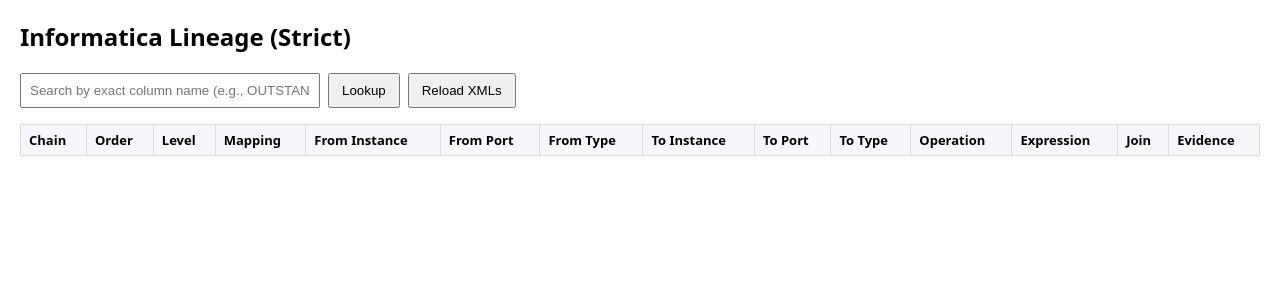
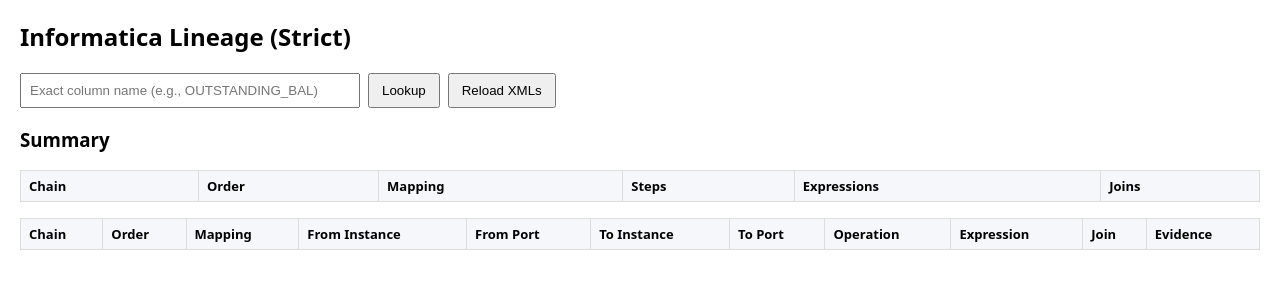
Before and after one commit to rad0908/infa-lineage, a Flask app: page / in a window 1280 px wide. Shown: the top 300 px of the page. Run offline with Flask 3, Linux system fonts and the light colour scheme; lists and menus that the app fills with data are empty.

Commit message:
adding summary in UI

```diff
--- a/app.py
+++ b/app.py
@@ -14,7 +14,6 @@
 MAPPINGS_DIR = Path(_env_dir) if _env_dir and _env_dir.strip() else Path(__file__).resolve().parent / "samples"
 
 app = Flask(__name__)
-
 
 def _xml_files_in_dir(root: Path):
     if not root.exists():
@@ -136,5 +135,61 @@
     return {"count": len(rows), "sample": rows[:100]}
 
 
+@app.route("/api/summary")
+def summary():
+    """
+    Build a deterministic summary from upstream_lineage_multi:
+    One row per (chain_id, mapping) in chain order.
+    """
+    from lineage import upstream_lineage_multi
+
+    field = request.args.get("field", "")
+    rows = upstream_lineage_multi(field)
+
+    # Group by (chain_id, mapping) and keep first step order
+    chains = {}
+    for r in sorted(rows, key=lambda x: (x.get("chain_id", 1), x.get("step_no", 0))):
+        cid = r.get("chain_id", 1)
+        mp  = r.get("mapping", "")
+        ch  = chains.setdefault(cid, {})
+        itm = ch.setdefault(mp, {
+            "chain_id": cid,
+            "mapping": mp,
+            "first_step": r.get("step_no", 0),
+            "steps": 0,
+            "exprs": set(),
+            "joins": set(),
+        })
+        itm["steps"] += 1
+        if r.get("expression"):
+            itm["exprs"].add(r["expression"])
+        if r.get("join_condition"):
+            itm["joins"].add(r["join_condition"])
+
+    # Flatten to table rows in chain order
+    summary_rows = []
+    for cid, maps in chains.items():
+        items = list(maps.values())
+        items.sort(key=lambda x: x["first_step"])
+        seq = 0
+        for it in items:
+            seq += 1
+            summary_rows.append({
+                "chain_id": cid,
+                "seq": seq,                            # mapping order within the chain
+                "mapping": it["mapping"],
+                "steps": it["steps"],
+                "expr_count": len(it["exprs"]),
+                "join_count": len(it["joins"]),
+                "expr_examples": list(it["exprs"])[:2],   # show a couple inline; expand in UI if needed
+                "join_examples": list(it["joins"])[:1],
+            })
+
+    return jsonify({
+        "total_rows": len(rows),
+        "summary_rows": summary_rows
+    })
+
+
 if __name__ == "__main__":
     app.run(debug=True, port=8001)
--- a/templates/index.html
+++ b/templates/index.html
@@ -7,40 +7,55 @@
   <style>
     body { font-family: system-ui, -apple-system, Segoe UI, Roboto, Arial, sans-serif; margin: 20px; }
     .row { display:flex; gap:8px; flex-wrap:wrap; align-items:center; }
-    input[type="text"] { padding:8px; min-width: 280px; }
+    input[type="text"] { padding:8px; min-width: 320px; }
     button { padding:8px 12px; cursor:pointer; }
     table { border-collapse: collapse; width: 100%; margin-top: 16px; }
-    th, td { border:1px solid #ddd; padding:6px 8px; font-size: 13px; }
+    th, td { border:1px solid #ddd; padding:6px 8px; font-size: 13px; vertical-align: top; }
     th { background:#f5f7fa; text-align:left; position: sticky; top: 0; }
     .muted { color:#666; font-size:12px; }
     .pill { font-size: 11px; padding:2px 6px; border-radius:12px; background:#eef2ff; }
     .right { text-align:right; }
     .wrap { white-space: pre-wrap; word-break: break-word; }
+    .mono { font-family: ui-monospace, SFMono-Regular, Menlo, Consolas, monospace; font-size: 12px; }
   </style>
 </head>
 <body>
   <h2>Informatica Lineage (Strict)</h2>
 
   <div class="row">
-    <input id="fieldInput" type="text" placeholder="Search by exact column name (e.g., OUTSTANDING_BAL)" />
+    <input id="fieldInput" type="text" placeholder="Exact column name (e.g., OUTSTANDING_BAL)" />
     <button id="btnLookup">Lookup</button>
     <button id="btnReload">Reload XMLs</button>
     <span id="status" class="muted"></span>
   </div>
 
+  <!-- Summary table -->
+  <h3 id="sumTitle">Summary</h3>
+  <table id="summaryTbl">
+    <thead>
+      <tr>
+        <th>Chain</th>
+        <th>Order</th>
+        <th>Mapping</th>
+        <th>Steps</th>
+        <th>Expressions</th>
+        <th>Joins</th>
+      </tr>
+    </thead>
+    <tbody></tbody>
+  </table>
+
+  <!-- Full results table (no Level / From Type / To Type) -->
   <table id="tbl">
     <thead>
       <tr>
         <th>Chain</th>
-        <th>Order</th>           <!-- step_no -->
-        <th>Level</th>           <!-- level_display (source→target) -->
+        <th>Order</th>  <!-- step_no -->
         <th>Mapping</th>
         <th>From Instance</th>
         <th>From Port</th>
-        <th>From Type</th>
         <th>To Instance</th>
         <th>To Port</th>
-        <th>To Type</th>
         <th>Operation</th>
         <th>Expression</th>
         <th>Join</th>
@@ -51,8 +66,7 @@
   </table>
 
   <script>
-    const $ = sel => document.querySelector(sel);
-    const $$ = sel => Array.from(document.querySelectorAll(sel));
+    const $  = sel => document.querySelector(sel);
 
     async function reloadXMLs() {
       setStatus('Reloading XMLs…');
@@ -61,54 +75,56 @@
       setStatus(`Loaded: ${j.loaded?.length || 0} file(s). Errors: ${j.errors?.length || 0}`);
     }
 
-    function setStatus(msg) {
-      $('#status').textContent = msg || '';
+    function setStatus(msg) { $('#status').textContent = msg || ''; }
+
+    function escapeHtml(s) {
+      return (s || '').replace(/[&<>"']/g, c => ({'&':'&amp;','<':'&lt;','>':'&gt;','"':'&quot;',"'":'&#39;'}[c]));
     }
 
-    function computeMaxLevelPerChain(rows) {
-      const maxByChain = {};
+    function renderSummary(payload) {
+      const tbody = $('#summaryTbl tbody');
+      tbody.innerHTML = '';
+      const rows = payload.summary_rows || [];
       for (const r of rows) {
-        const cid = r.chain_id ?? 1;
-        const lvl = r.level ?? 0;
-        if (!(cid in maxByChain) || lvl > maxByChain[cid]) maxByChain[cid] = lvl;
+        const exprPreview = (r.expr_examples || []).map(x => `<div class="mono wrap">• ${escapeHtml(x)}</div>`).join('') || '';
+        const joinPreview = (r.join_examples || []).map(x => `<div class="mono wrap">• ${escapeHtml(x)}</div>`).join('') || '';
+        const tr = document.createElement('tr');
+        tr.innerHTML = `
+          <td><span class="pill">${r.chain_id}</span></td>
+          <td class="right">${r.seq}</td>
+          <td>${r.mapping}</td>
+          <td class="right">${r.steps}</td>
+          <td class="wrap">${exprPreview}<div class="muted">${r.expr_count} total</div></td>
+          <td class="wrap">${joinPreview}<div class="muted">${r.join_count} total</div></td>
+        `;
+        tbody.appendChild(tr);
       }
-      return maxByChain;
     }
 
-    function render(rows) {
-      // Ensure deterministic order: (chain_id, step_no) if present; fallback stable
+    function renderFull(rows) {
+      // Deterministic order: by chain_id then step_no
       rows.sort((a,b) =>
         (a.chain_id - b.chain_id) ||
-        ((a.step_no ?? 0) - (b.step_no ?? 0)) ||
-        ((a.level_display ?? 0) - (b.level_display ?? 0))
+        ((a.step_no ?? 0) - (b.step_no ?? 0))
       );
-
-      // If backend didn't provide level_display, derive it from max(level) per chain
-      const maxByChain = computeMaxLevelPerChain(rows);
 
       const tbody = $('#tbl tbody');
       tbody.innerHTML = '';
+
       for (const r of rows) {
-        const levelDisplay = (r.level_display !== undefined)
-          ? r.level_display
-          : ((maxByChain[r.chain_id ?? 1] ?? 0) - (r.level ?? 0));
-
         const tr = document.createElement('tr');
         tr.innerHTML = `
           <td><span class="pill">${r.chain_id ?? 1}</span></td>
           <td class="right">${r.step_no ?? ''}</td>
-          <td class="right">${levelDisplay}</td>
           <td>${r.mapping || ''}</td>
           <td>${r.from_instance || ''}</td>
           <td>${r.from_port || ''}</td>
-          <td>${r.from_type || ''}</td>
           <td>${r.to_instance || ''}</td>
           <td>${r.to_port || ''}</td>
-          <td>${r.to_type || ''}</td>
           <td>${r.operation || ''}</td>
-          <td class="wrap">${r.expression || ''}</td>
-          <td class="wrap">${r.join_condition || ''}</td>
-          <td class="wrap">${r.evidence || ''}</td>
+          <td class="wrap mono">${escapeHtml(r.expression || '')}</td>
+          <td class="wrap mono">${escapeHtml(r.join_condition || '')}</td>
+          <td class="wrap mono">${escapeHtml(r.evidence || '')}</td>
         `;
         tbody.appendChild(tr);
       }
@@ -118,18 +134,22 @@
     async function lookup() {
       const q = $('#fieldInput').value.trim();
       if (!q) { setStatus('Enter a column name.'); return; }
-      setStatus('Searching…');
+      setStatus('Summarizing…');
+
+      // 1) Summary
+      const sumRes = await fetch('/api/summary?field=' + encodeURIComponent(q));
+      const sumJson = await sumRes.json();
+      renderSummary(sumJson);
+
+      // 2) Full results
       const res = await fetch('/api/lookup?field=' + encodeURIComponent(q));
       const rows = await res.json();
-      render(rows);
+      renderFull(rows);
     }
 
     $('#btnLookup').addEventListener('click', lookup);
     $('#fieldInput').addEventListener('keydown', (e) => { if (e.key === 'Enter') lookup(); });
     $('#btnReload').addEventListener('click', reloadXMLs);
-
-    // Optional: load a sample on first open (comment out if not desired)
-    // lookup();
   </script>
 </body>
 </html>
```
